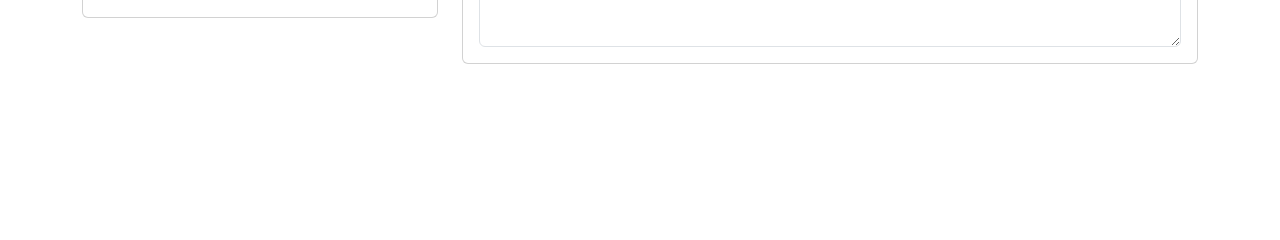
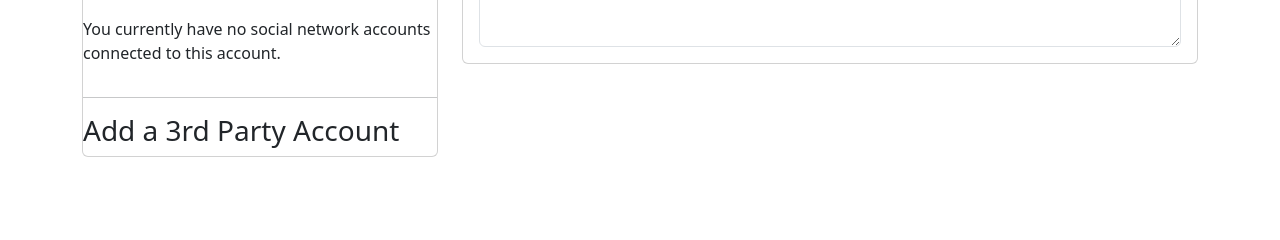
Before and after one commit to ArshGoel/URL_Shortner, a Django app: page /auth/profile in a window 1280 px wide. Shown: the part 284-524 px from the top of the page. Run offline with Django 5.2, Linux system fonts and the light colour scheme.

Commit message:
Initial commit

```diff
--- a/Accounts/templates/profile.html
+++ b/Accounts/templates/profile.html
@@ -1,4 +1,5 @@
 {% extends "base.html" %}
+{% load i18n %}
 {% load static %}
 {% block title %}Profile | Url Shortner{% endblock title %}
 {% block profileactive %}active{% endblock profileactive %}
@@ -16,6 +17,50 @@
             <p class="card-text">Email: {{ request.user.email }}</p>
             <p class="card-text">Joined: {{ request.user.date_joined }}</p>
           </div>
+          {% if form.accounts %}
+    <p>{% blocktrans %}You can sign in to your account using any of the following third party accounts:{% endblocktrans %}</p>
+
+
+    <form method="post" action="{% url 'socialaccount_connections' %}">
+    {% csrf_token %}
+
+    <fieldset>
+    {% if form.non_field_errors %}
+    <div id="errorMsg">{{ form.non_field_errors }}</div>
+    {% endif %}
+
+    {% for base_account in form.accounts %}
+    {% with base_account.get_provider_account as account %}
+    <div>
+    <label for="id_account_{{ base_account.id }}">
+    <input id="id_account_{{ base_account.id }}" type="radio" name="account" value="{{ base_account.id }}"/>
+    <span class="socialaccount_provider {{ base_account.provider }} {{ account.get_brand.id }}">{{account.get_brand.name}}</span>
+    -> {{ account }}
+    </label>
+    </div>
+    {% endwith %}
+    {% endfor %}
+
+    <div class="my-2">
+    <button class="btn btn-dark" type="submit">{% trans 'Remove' %}</button>
+    </div>
+
+    </fieldset>
+
+    </form>
+
+    {% else %}
+    <p>{% trans 'You currently have no social network accounts connected to this account.' %}</p>
+    {% endif %}
+
+    <hr>
+    <h3>{% trans 'Add a 3rd Party Account' %}</h3>
+
+    <div class="socialaccount_providers">
+        {% include "socialaccount/snippets/provider_list.html" with process="connect" %}
+    </div>
+
+    {% include "socialaccount/snippets/login_extra.html" %}
         </div>
       </div>
       <div class="col-md-8">
@@ -42,3 +87,56 @@
     </div>
   </div>
 {% endblock content %}
+
+
+{% comment %} {% block head_title %}{% trans "Account Connections" %}{% endblock %}
+
+{% block content %}
+<div class="text-center">
+    <h1>{% trans "Account Connections" %}</h1>
+
+    {% if form.accounts %}
+    <p>{% blocktrans %}You can sign in to your account using any of the following third party accounts:{% endblocktrans %}</p>
+
+
+    <form method="post" action="{% url 'socialaccount_connections' %}">
+    {% csrf_token %}
+
+    <fieldset>
+    {% if form.non_field_errors %}
+    <div id="errorMsg">{{ form.non_field_errors }}</div>
+    {% endif %}
+
+    {% for base_account in form.accounts %}
+    {% with base_account.get_provider_account as account %}
+    <div>
+    <label for="id_account_{{ base_account.id }}">
+    <input id="id_account_{{ base_account.id }}" type="radio" name="account" value="{{ base_account.id }}"/>
+    <span class="socialaccount_provider {{ base_account.provider }} {{ account.get_brand.id }}">{{account.get_brand.name}}</span>
+    -> {{ account }}
+    </label>
+    </div>
+    {% endwith %}
+    {% endfor %}
+
+    <div class="my-2">
+    <button class="btn btn-dark" type="submit">{% trans 'Remove' %}</button>
+    </div>
+
+    </fieldset>
+
+    </form>
+
+    {% else %}
+    <p>{% trans 'You currently have no social network accounts connected to this account.' %}</p>
+    {% endif %}
+
+    <hr>
+    <h3>{% trans 'Add a 3rd Party Account' %}</h3>
+
+    <div class="socialaccount_providers">
+        {% include "socialaccount/snippets/provider_list.html" with process="connect" %}
+    </div>
+
+    {% include "socialaccount/snippets/login_extra.html" %}
+</div> {% endcomment %}
```
